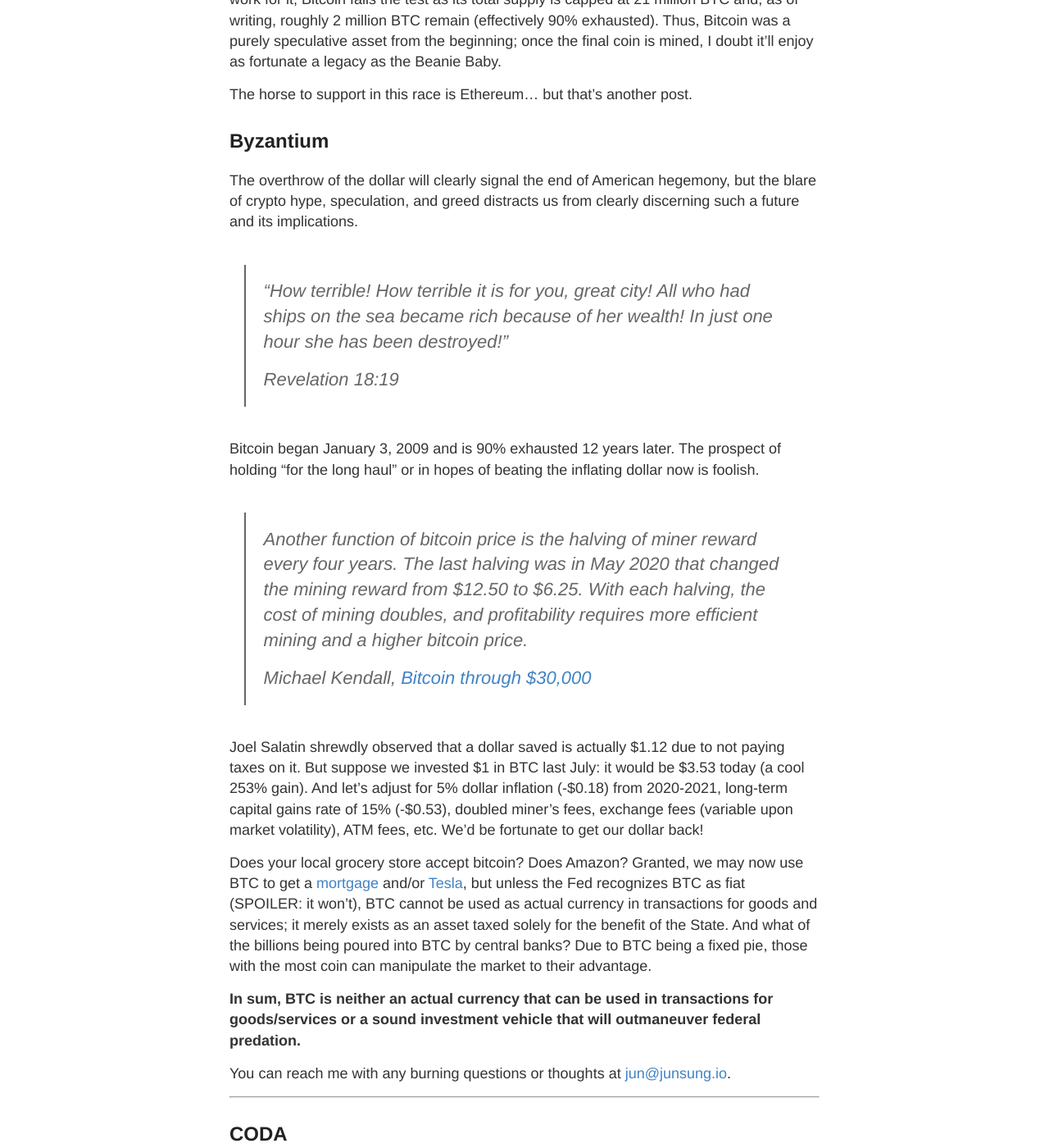
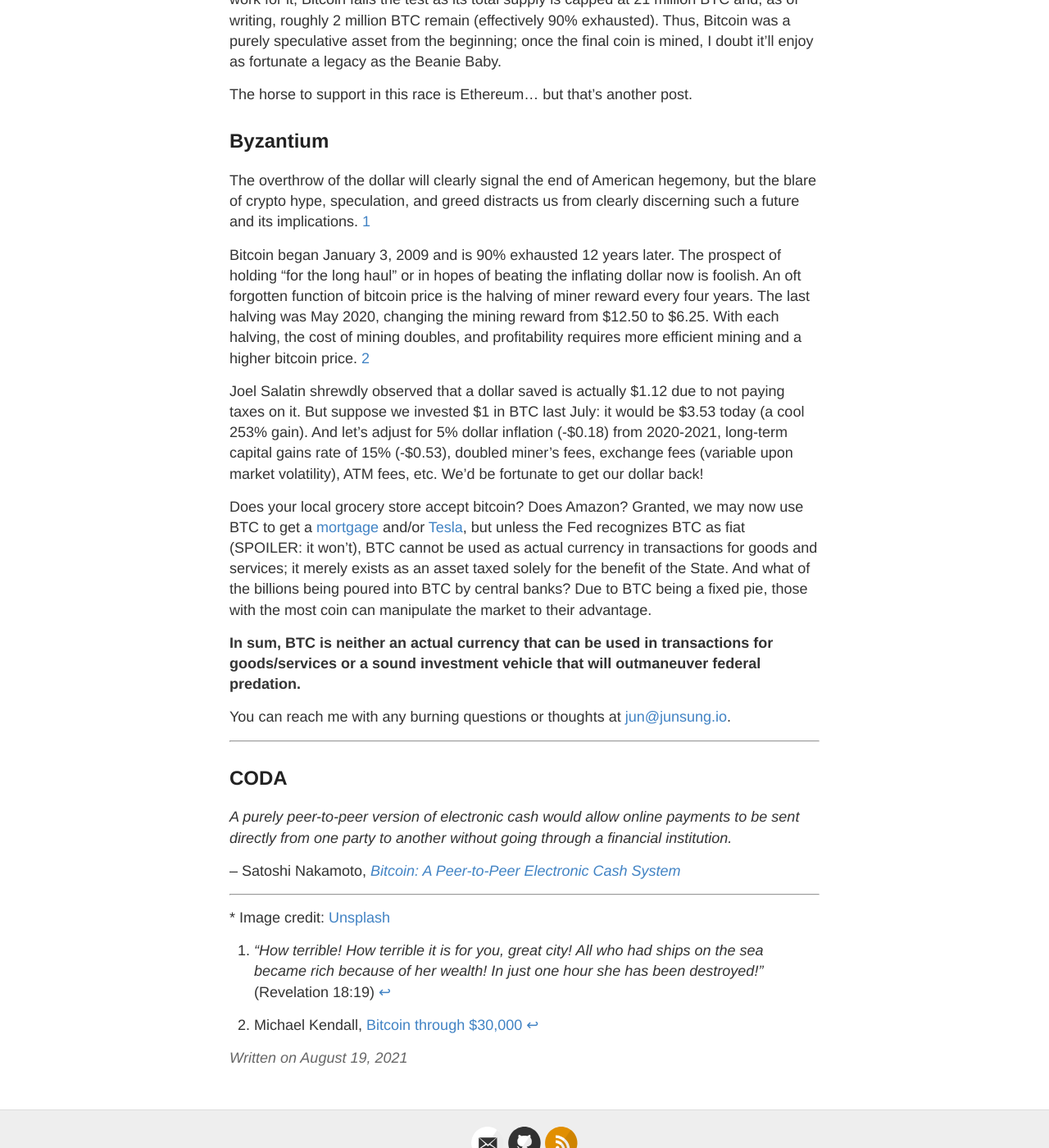
Before and after one commit to poastmil/junsunglee.com, a Jekyll site: the page built from _posts/2021-8-19-The-American-Case-Against-Bitcoin.md, in a window 1280 px wide and 1400 px high, scrolled down 1262 px. Shown: the whole window at 82% size. Built offline with Jekyll 4.4.1, drawn with Linux system fonts in a browser that asks for light colours; some of the changed lines change nothing that is shown.

Commit message:
Reformatted The American Case Against Bitcoin

```diff
--- a/_posts/2021-8-19-The-American-Case-Against-Bitcoin.md
+++ b/_posts/2021-8-19-The-American-Case-Against-Bitcoin.md
@@ -27,17 +27,9 @@ The horse to support in this race is Ethereum... but that's another post.
 
 ## Byzantium
 
-The overthrow of the dollar will clearly signal the end of American hegemony, but the blare of crypto hype, speculation, and greed distracts us from clearly discerning such a future and its implications.
+The overthrow of the dollar will clearly signal the end of American hegemony, but the blare of crypto hype, speculation, and greed distracts us from clearly discerning such a future and its implications. [^1]
 
-> "How terrible! How terrible it is for you, great city! All who had ships on the sea became rich because of her wealth! In just one hour she has been destroyed!"
->
-> Revelation 18:19
-
-Bitcoin began January 3, 2009 and is 90% exhausted 12 years later. The prospect of holding "for the long haul" or in hopes of beating the inflating dollar now is foolish.
-
-> Another function of bitcoin price is the halving of miner reward every four years. The last halving was in May 2020 that changed the mining reward from $12.50 to $6.25. With each halving, the cost of mining doubles, and profitability requires more efficient mining and a higher bitcoin price.
->
-> Michael Kendall, [Bitcoin through $30,000](https://manonthemargin.com/bitcoin-through-30000/)
+Bitcoin began January 3, 2009 and is 90% exhausted 12 years later. The prospect of holding "for the long haul" or in hopes of beating the inflating dollar now is foolish. An oft forgotten function of bitcoin price is the halving of miner reward every four years. The last halving was May 2020, changing the mining reward from $12.50 to $6.25. With each halving, the cost of mining doubles, and profitability requires more efficient mining and a higher bitcoin price. [^2]
 
 Joel Salatin shrewdly observed that a dollar saved is actually $1.12 due to not paying taxes on it. But suppose we invested $1 in BTC last July: it would be $3.53 today (a cool 253% gain). And let's adjust for 5% dollar inflation (-$0.18) from 2020-2021, long-term capital gains rate of 15% (-$0.53), doubled miner's fees, exchange fees (variable upon market volatility), ATM fees, etc. We'd be fortunate to get our dollar back!
 
@@ -55,4 +47,9 @@ _A purely peer-to-peer version of electronic cash would allow online payments to
 
 -- Satoshi Nakamoto, [_Bitcoin: A Peer-to-Peer Electronic Cash System_](https://bitcoin.org/bitcoin.pdf)
 
+---
+
+[^1]: _"How terrible! How terrible it is for you, great city! All who had ships on the sea became rich because of her wealth! In just one hour she has been destroyed!"_ (Revelation 18:19)
+[^2]: Michael Kendall, [Bitcoin through $30,000](https://manonthemargin.com/bitcoin-through-30000/)
+
 \* Image credit: [Unsplash](https://unsplash.com/s/photos/bitcoin?utm_source=unsplash&utm_medium=referral&utm_content=creditCopyText)
```
